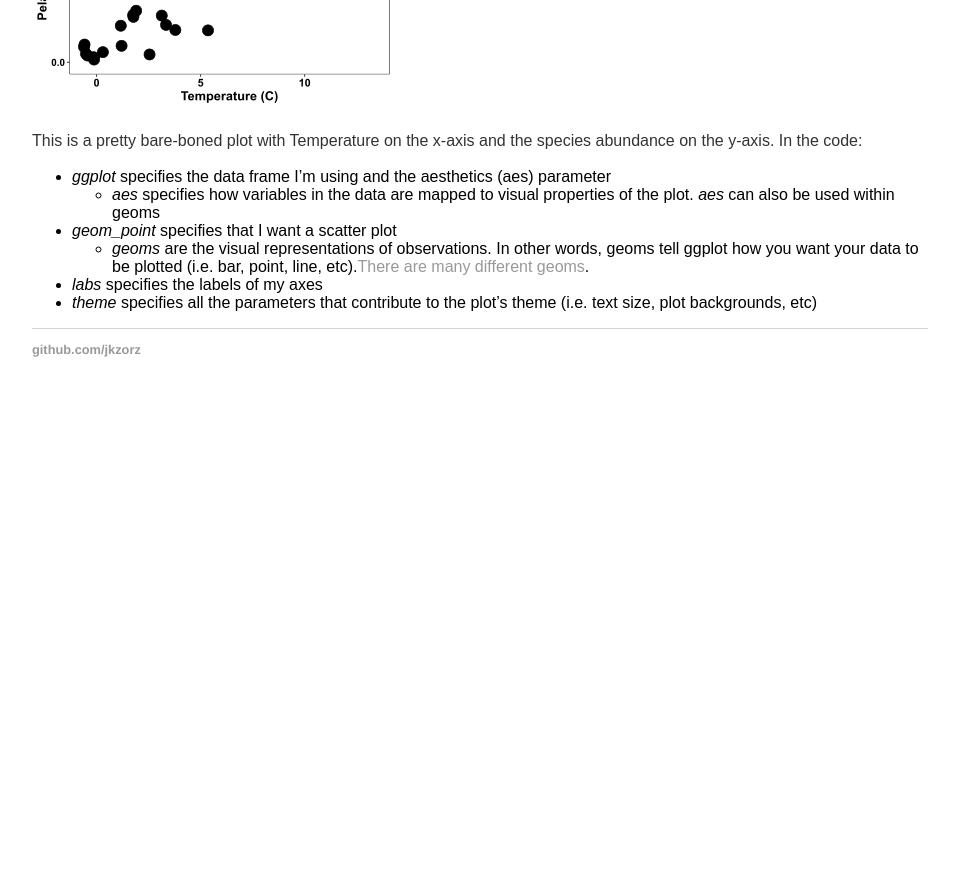
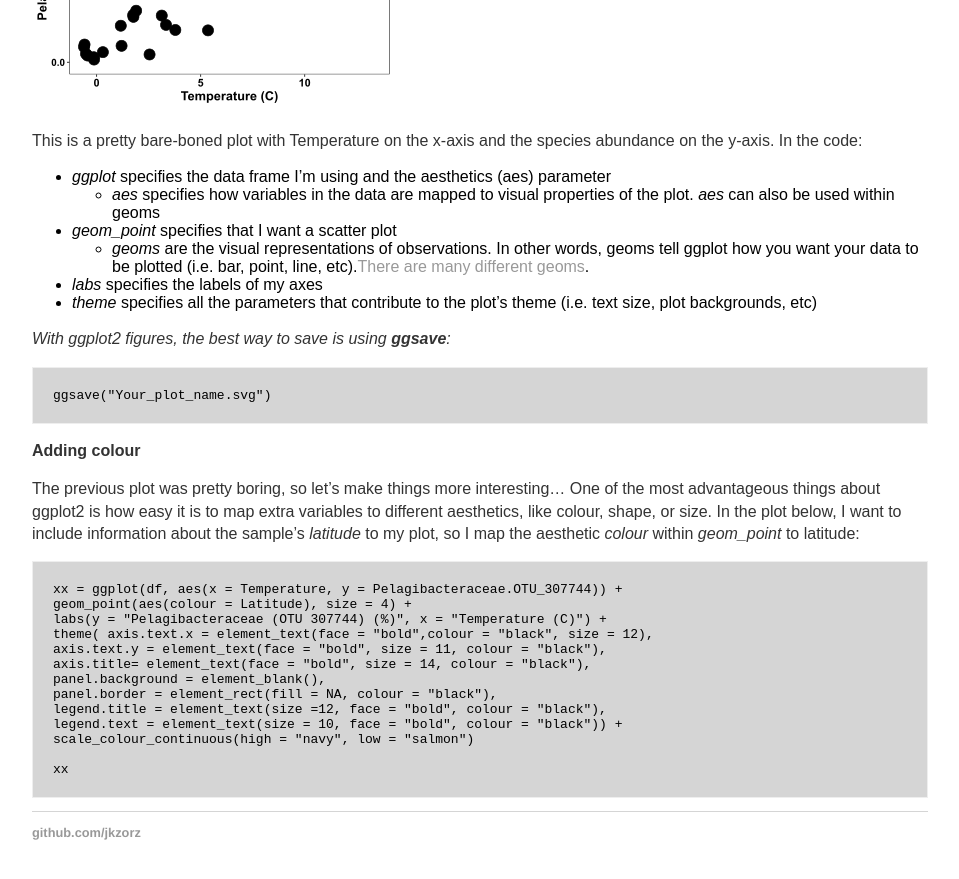
Before and after one commit to jkzorz/jkzorz.github.io, a Jekyll site: the page built from _posts/2019-07-08-scatter-plots.md, in a window 1280 px wide and 900 px high, scrolled down 1344 px. Shown: the top 879 px of the window, without its empty margins (160-1119 px from the left). Built offline with Jekyll 4.4.1, drawn with Linux system fonts in a browser that asks for light colours; before the commit the page ends 1761 px from its top, so only the background shows below that.

Commit message:
Update 2019-07-08-scatter-plots.md

````diff
--- a/_posts/2019-07-08-scatter-plots.md
+++ b/_posts/2019-07-08-scatter-plots.md
@@ -49,3 +49,28 @@ This is a pretty bare-boned plot with Temperature on the x-axis and the species
     - *geoms* are the visual representations of observations. In other words, geoms tell ggplot how you want your data to be plotted (i.e. bar, point, line, etc).[There are many different geoms](https://ggplot2.tidyverse.org/reference/#section-layer-geoms).
 - *labs* specifies the labels of my axes
 - *theme* specifies all the parameters that contribute to the plot's theme (i.e. text size, plot backgrounds, etc)
+
+*With ggplot2 figures, the best way to save is using **ggsave**:*
+```
+ggsave("Your_plot_name.svg")
+```
+
+**Adding colour**
+
+The previous plot was pretty boring, so let's make things more interesting... One of the most advantageous things about ggplot2 is how easy it is to map extra variables to different aesthetics, like colour, shape, or size.  In the plot below, I want to include information about the sample's *latitude* to my plot, so I map the aesthetic *colour* within *geom_point* to latitude:
+
+```
+xx = ggplot(df, aes(x = Temperature, y = Pelagibacteraceae.OTU_307744)) +
+geom_point(aes(colour = Latitude), size = 4) +
+labs(y = "Pelagibacteraceae (OTU 307744) (%)", x = "Temperature (C)") +
+theme( axis.text.x = element_text(face = "bold",colour = "black", size = 12),
+axis.text.y = element_text(face = "bold", size = 11, colour = "black"),
+axis.title= element_text(face = "bold", size = 14, colour = "black"),
+panel.background = element_blank(),
+panel.border = element_rect(fill = NA, colour = "black"),
+legend.title = element_text(size =12, face = "bold", colour = "black"),
+legend.text = element_text(size = 10, face = "bold", colour = "black")) +
+scale_colour_continuous(high = "navy", low = "salmon")
+
+xx
+```
````
